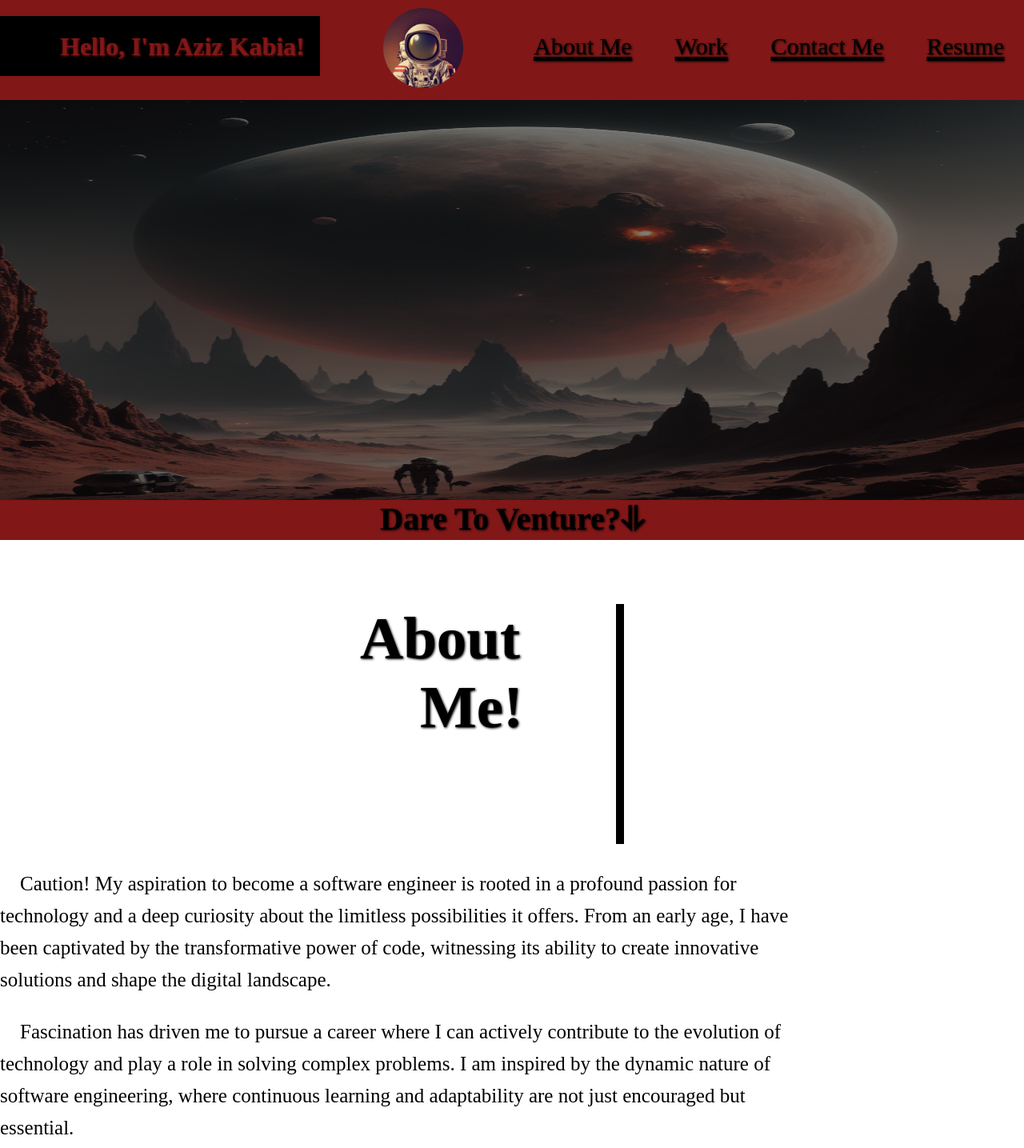
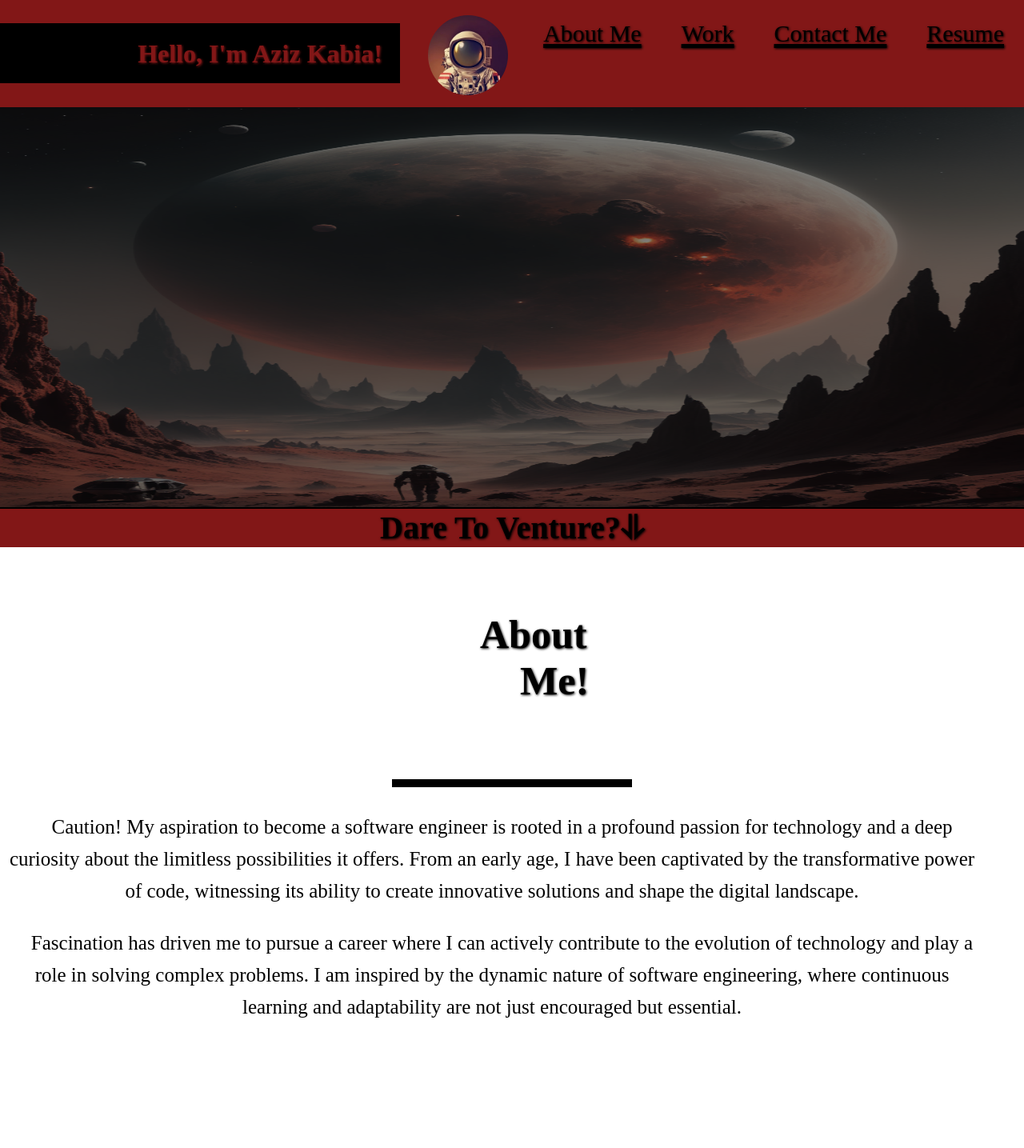
Before and after one commit to aakabia/Challenge-2, a plain HTML site: page index.html in a window 1280 px wide. Shown: the whole page at 80% size. After the commit the page ends 1364 px from the top, so only its background shows below. Drawn offline with Linux system fonts and the light colour scheme.

Commit message:
made the first part responsive

```diff
--- a/assets /style.css
+++ b/assets /style.css
@@ -1,6 +1,7 @@
 *{
     margin:0;
     padding:0;
+    box-sizing: border-box;
 
 }
 
@@ -13,25 +14,29 @@ body{
 
 header{
     background-color: rgb(130, 23, 23);
-    height: 125px;
+    min-height: 125px;
     width: 100%;
     display: flex;
-    justify-content: space-between;
-    flex-wrap: wrap;
-    align-items: flex-end
+    flex-direction: column;
+    align-items: center;
+
 }
 
 
 .links{
     margin-bottom: 50px;
+    display: flex;
+    flex-direction: column;
+    z-index: 10;
+    align-items: center;
+
 }
-
 
 
 .links a{
     margin: 25px;
     font-size: 30px;
-    color: black;
+    color: white;
     text-decoration-thickness: 5px;
     text-shadow: 1px 1px 3px black;
     font-family:'Times New Roman', Times, serif;
@@ -41,17 +46,18 @@ header{
 .intro{
     margin-bottom: 30px;
     background-color: black;
-    height: 75px;
-    width: 400px;
+    min-height: 75px;
+    width: 100%;
 }
 
 
 .intro h1{
     color:rgb(130, 23, 23) ;
-    margin-left: 75px;
+    margin-left: 0px;
     margin-top:20px ;
     text-shadow: 1px 1px 3px  rgb(130, 23, 23);
     font-family:'Times New Roman', Times, serif;
+    text-align: center;
 
 
 }
@@ -95,10 +101,12 @@ header{
 
 
 
+
 }
 
 .space{
     height: 500px;
+    max-width: 100%;
     width: 100%;
     opacity: 0.5;
 
@@ -107,7 +115,7 @@ header{
 
 .background h2{
     width: 100%;
-    height: 50px;
+    max-height: 550px;
     text-align: center;
     align-items: end;
     font-size: 40px;
@@ -133,40 +141,47 @@ header{
     flex-wrap: wrap;
     width: 100%;
     height: 400px;
-    justify-content: space-between;
+    justify-content:space-between;
+    align-items:center;
+
+
+
+
+}
+.bio{
+    text-align: center;
+    font-family:'Times New Roman', Times, serif;
+    font-size: 25px;
+    margin-top: 20px;
+    line-height: 40px;
+
 }
 
-.aboutme h2 {
-    font-size: 75px;
-    height: 300px;
-    width: 320px;
-    margin-top: 80px;
-    margin-left: 450px;
-    border-right: solid 10px black;
-    text-shadow: 1px 1px 3px black;
+
+.title1{
+    margin-left: 100px;
+    height:300px;
+    width: 300px;
+    margin: 0 auto;
+    border-bottom: solid 10px black;
 
 
 }
 
+.title1 h2{
+   margin-top: 80px;
+   margin-left: 70px;
+   font-size: 50px;
+   text-shadow: 1px 1px 3px black;
+    font-family:'Times New Roman', Times, serif;
+}
+
 .indent{
-    margin-left: 75px;
+    margin-left: 50px;
     display: block;
 }
 
 
-
-.bio{
-    width: 1000px;
-    height: 350px;
-    line-height: 40px;
-    margin-top: 30px;
-    font-family:'Times New Roman', Times, serif;
-    font-size: 25px;
-    margin-right: 250px;
-
-
-
-}
 .p1{
     text-indent: 25px;
 }
@@ -176,53 +191,95 @@ header{
     margin-top: 25px;
 }
 
-/* This is the final css for the About me section*/
-/* why does About me not wrap? */
 
-@media all and (max-width: 1153px){
+@media(min-width:1240px){
+   /* for tablet and smartphone view*/
+
     header{
-        background-color: rgb(69, 137, 27);
+    flex-direction: row;
+    justify-content: space-between;
+    flex-wrap: wrap;
+    align-items: flex-end;
+
+    }
+    .intro{
+        width: 500px;
     }
 
     .intro h1{
-        color: rgb(69, 137, 27);
+        margin-left: 150px;
 
     }
 
+
+    .links{
+        flex-direction: row;
+    }
+
     .links a{
-
-        color: rgb(69, 137, 27)
+        color: black;
 
     }
 
-    .background h2{
-        background-color:rgb(69, 137, 27) ;
+
+
+
+    .title1 h2{
+        margin-left: 110px;
+
+
     }
+
+
+
+    .bio{
+
+        height: 350px;
+        line-height: 40px;
+        margin-top: 30px;
+        margin-right: 50px;
+        align-items: center;
+
+    }
+}
+
+
+
+
+
+
+
+
+
+@media(min-width:1500px){
+/* for desktop*/
+
+
+    .bio{
+        width: 1000px;
+
+
+    }
+
+    .title1{
+        border-bottom: none;
+        border-right:black solid 10px;
+
+    }
+
+
 
 
 }
 
 
 
-
-@media all and ( max-width: 390px){
-    header{
-        background-color: rgb(69, 137, 27);
-    }
-
-    .intro h1{
-        color: rgb(69, 137, 27);
-    }
-
-    .links a{
-        color: rgb(69, 137, 27);
+@media (min-width:600px){
+/* apply to tablet size*/
 
 
-    }
 
-    .background h2{
-        background-color:rgb(69, 137, 27) ;
-    }
+
 
 
 
--- a/index.html
+++ b/index.html
@@ -15,21 +15,20 @@
 
 
 <body>
-  <header>
+  <header >
     <div class="intro">
         <h1> Hello, I'm Aziz Kabia!</h1>
     </div>
 
+
     <figure class="ava"> <img  class="avatar"  src="assets /Avatar .png" alt="A Astronaut "></figure>
-
-    <nav class="links">
+      <nav class="links">
 
         <a href="">About Me</a>
         <a href="">Work</a>
         <a href="">Contact Me</a>
         <a href="">Resume</a>
-
-    </nav>
+      </nav>
 
   </header>
   <!-- Added a header with nav links a avatar and a intro -->
@@ -41,9 +40,9 @@
 <!-- added a background image in the html instaed of css -->
 
   <section class="aboutme">
-
-    <h2> About<span class="indent">Me!</span></h2>
-
+    <div class="title1">
+      <h2> About<span class="indent">Me!</span></h2>
+    </div>
 
     <div class="bio">
       <p class="p1"> Caution! My aspiration to become a software engineer is rooted in a profound passion for technology and a deep curiosity about the limitless possibilities it offers. From an early age, I have been captivated by the transformative power of code, witnessing its ability to create innovative solutions and shape the digital landscape. </p>
```
